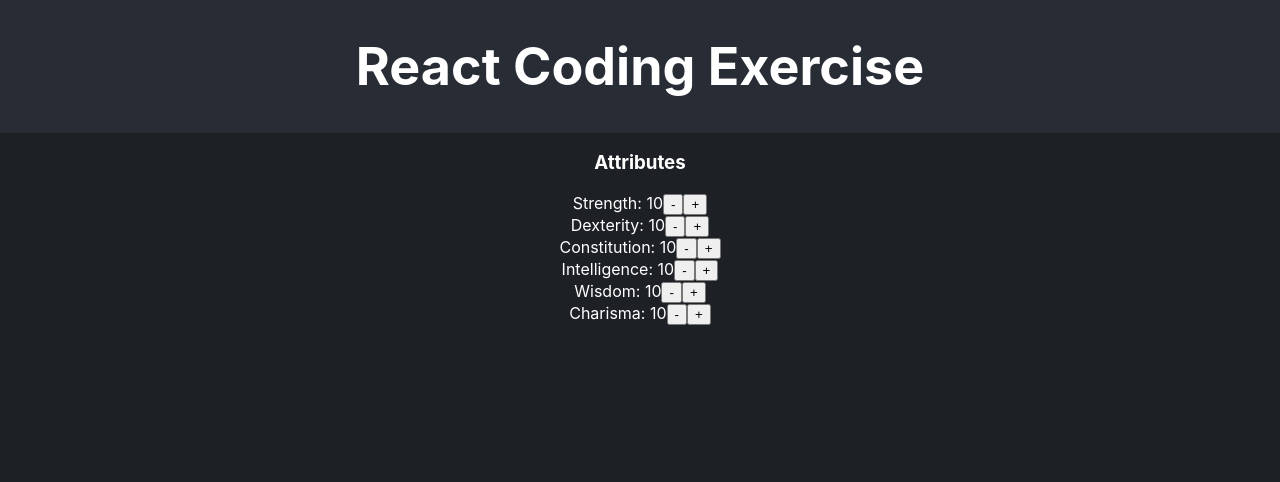
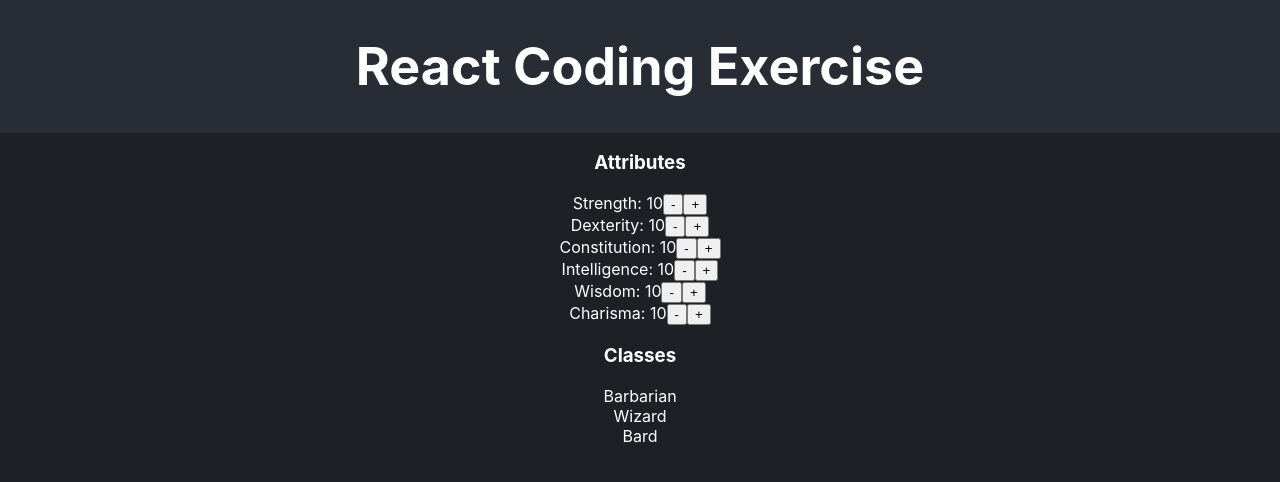
Before and after one commit to Shafin-A/recruiting-webapp-character, a React (Create React App) app: page / in a window 1280 px wide. Shown: the top 482 px of the page. Built offline with nearby package versions, Linux system fonts and the light colour scheme.

Commit message:
Display classes and requirements

```diff
--- a/src/App.js
+++ b/src/App.js
@@ -19,6 +19,20 @@ function App() {
 
     setAttributeStats(updatedAttributeStats);
   };
+
+  const [selectedClass, setSelectedClass] = useState("");
+
+  const toggleClassRequirements = (className) => {
+    selectedClass !== className
+      ? setSelectedClass(className)
+      : setSelectedClass("");
+  };
+
+  const areClassRequirementsMet = (className) =>
+    Object.entries(CLASS_LIST[className]).every(
+      ([attribute, minRequirement]) =>
+        attributeStats[attribute] >= minRequirement
+    );
 
   return (
     <div className="App">
@@ -42,6 +56,38 @@ function App() {
             );
           })}
         </div>
+
+        <div>
+          <h3>Classes</h3>
+          {Object.keys(CLASS_LIST).map((className) => (
+            <div key={className}>
+              <button
+                onClick={() => toggleClassRequirements(className)}
+                style={{
+                  all: "unset", // remove button stylings
+                  cursor: "pointer",
+                  color: areClassRequirementsMet(className) && "green",
+                }}
+              >
+                {className}
+              </button>
+              {selectedClass === className && (
+                <div>
+                  <h3>Minimum Requirements:</h3>
+                  <div style={{ marginBottom: "12px" }}>
+                    {Object.entries(CLASS_LIST[className]).map(
+                      ([attribute, minRequirement]) => (
+                        <div key={attribute}>
+                          {attribute}: {minRequirement}
+                        </div>
+                      )
+                    )}
+                  </div>
+                </div>
+              )}
+            </div>
+          ))}
+        </div>
       </section>
     </div>
   );
```
